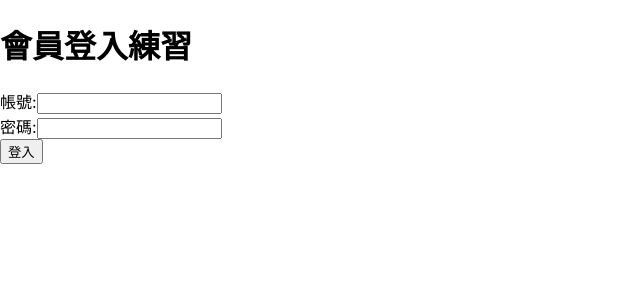
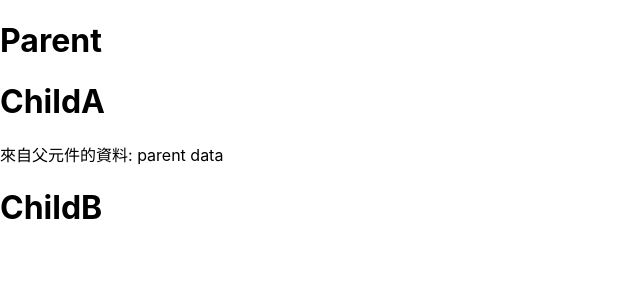
Before and after one commit to dackdada016/react-0108, a React (Create React App) app: page / in a window 1280 px wide. Shown: the top 300 px of the page, without its empty margins (0-640 px from the left). Built offline with nearby package versions, Linux system fonts and the light colour scheme.

Commit message:
props 父元件屬性傳遞至子元件

```diff
--- /dev/null
+++ b/src/0110/3.props-2/ChildA.js
@@ -0,0 +1,10 @@
+function ChildA(prop) {
+  return (
+    <>
+      <h1>ChildA</h1>
+      <p>來自父元件的資料: {prop.pData}</p>
+    </>
+  )
+}
+
+export default ChildA
--- /dev/null
+++ b/src/0110/3.props-2/ChildB.js
@@ -0,0 +1,9 @@
+function ChildB(props) {
+  return (
+    <>
+      <h1>ChildB</h1>
+    </>
+  )
+}
+
+export default ChildB
--- /dev/null
+++ b/src/0110/3.props-2/Parent.js
@@ -0,0 +1,18 @@
+import react from 'eslint-plugin-import/config/react'
+import { useState } from 'react'
+import ChildA from './ChildA'
+import ChildB from './ChildB'
+
+function Parent() {
+  // 父元件的資料
+  const [pData, setPData] = useState('parent data')
+  return (
+    <>
+      <h1>Parent</h1>
+
+      <ChildA pData={pData} />
+      <ChildB />
+    </>
+  )
+}
+export default Parent
--- a/src/App.js
+++ b/src/App.js
@@ -2,12 +2,15 @@
 // import JSXValue from './0109/2-JSXValue/JSXValue'
 // import JSXValue2 from './0109/3.jsx/JSXValue2'
 // import Counter from './0109/7.state/Counter'
-import Login from './0109/7.state/Login'
+// import Login from './0109/7.state/Login'
+
+import Parent from './0110/3.props-2/Parent'
+
 function App() {
   return (
     <>
-      {/* <Counter /> */}
-      <Login />
+      <Parent />
+      {/* <Login /> */}
     </>
   )
 }
```
